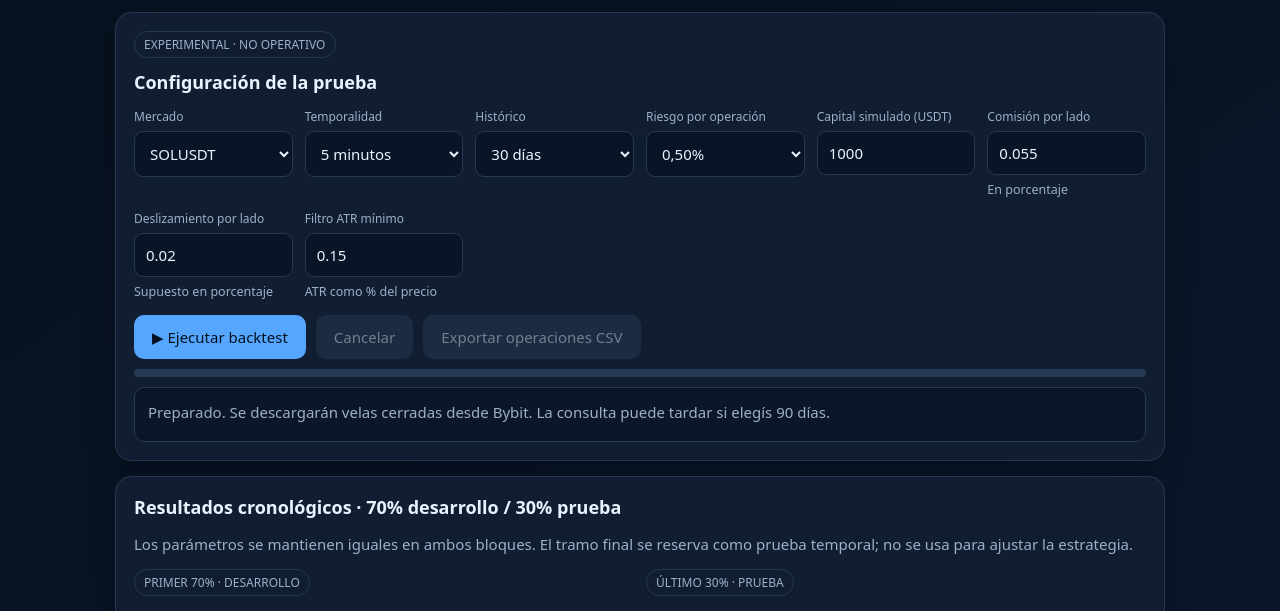
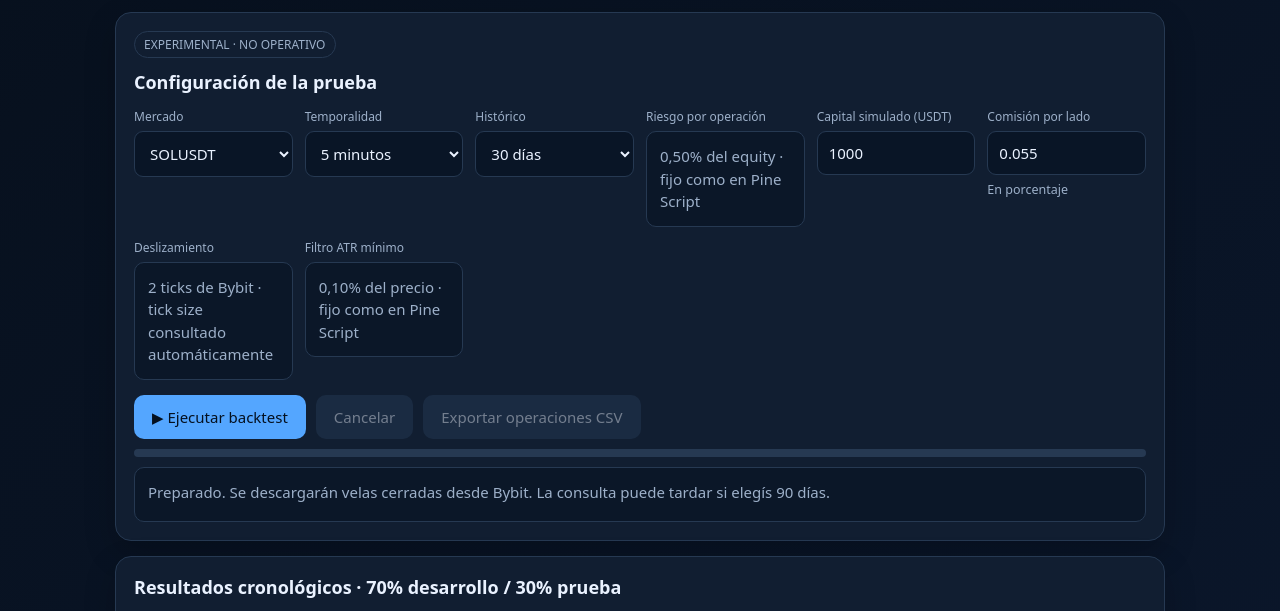
Before and after one commit to arielsuarez000-beep/suarez-algo-bot, a plain HTML site: page experiments/suarez-fibo-pinbar.html in a window 1280 px wide. Shown: the part 137-748 px from the top of the page. Drawn offline with Linux system fonts and the light colour scheme.

Commit message:
Match Pine risk sizing and fixed execution assumptions

```diff
--- a/experiments/suarez-fibo-pinbar.html
+++ b/experiments/suarez-fibo-pinbar.html
@@ -16,11 +16,11 @@
 <div class="field"><label>Mercado</label><select id="symbol"><option>BTCUSDT</option><option>ETHUSDT</option><option selected>SOLUSDT</option><option>BNBUSDT</option><option>XRPUSDT</option><option>DOGEUSDT</option><option>AVAXUSDT</option><option>LINKUSDT</option></select></div>
 <div class="field"><label>Temporalidad</label><select id="interval"><option value="5" selected>5 minutos</option><option value="15">15 minutos</option><option value="60">1 hora</option></select></div>
 <div class="field"><label>Histórico</label><select id="days"><option value="7">7 días</option><option value="30" selected>30 días</option><option value="90">90 días</option></select></div>
-<div class="field"><label>Riesgo por operación</label><select id="risk"><option value="0.25">0,25%</option><option value="0.5" selected>0,50%</option><option value="0.75">0,75%</option><option value="1">1,00%</option></select></div>
+<div class="field"><label>Riesgo por operación</label><div class="notice">0,50% del equity · fijo como en Pine Script</div></div>
 <div class="field"><label>Capital simulado (USDT)</label><input id="capital" type="number" min="100" max="1000000" step="100" value="1000"></div>
 <div class="field"><label>Comisión por lado</label><input id="fee" type="number" min="0" max="0.2" step="0.005" value="0.055"><small>En porcentaje</small></div>
-<div class="field"><label>Deslizamiento por lado</label><input id="slippage" type="number" min="0" max="0.5" step="0.005" value="0.02"><small>Supuesto en porcentaje</small></div>
-<div class="field"><label>Filtro ATR mínimo</label><input id="atrMin" type="number" min="0" max="5" step="0.05" value="0.15"><small>ATR como % del precio</small></div>
+<div class="field"><label>Deslizamiento</label><div class="notice">2 ticks de Bybit · tick size consultado automáticamente</div></div>
+<div class="field"><label>Filtro ATR mínimo</label><div class="notice">0,10% del precio · fijo como en Pine Script</div></div>
 </div>
 <div class="btnrow"><button id="run">▶ Ejecutar backtest</button><button id="cancel" class="secondary" disabled>Cancelar</button><button id="csv" class="secondary" disabled>Exportar operaciones CSV</button></div>
 <div class="bar"><span id="progress"></span></div><div id="status" class="notice" aria-live="polite">Preparado. Se descargarán velas cerradas desde Bybit. La consulta puede tardar si elegís 90 días.</div>
@@ -66,7 +66,7 @@ function simulate(rows,signals,target,settings,from,to){
  let equity=settings.capital,peak=equity,maxDD=0,closed=[],pos=null,skipUntil=from;const slip=settings.slipTicks*settings.tickSize;
  for(let i=Math.max(from,200);i<to-1;i++){const r=rows[i];
   if(pos){const sh=pos.side==='LONG'?r.l<=pos.stop:r.h>=pos.stop,th=pos.side==='LONG'?r.h>=pos.target:r.l<=pos.target;if(sh||th){const reason=sh?'STOP':'TARGET',raw=sh?pos.stop:pos.target,exit=sh?(pos.side==='LONG'?raw-slip:raw+slip):raw,gross=(pos.side==='LONG'?exit-pos.entry:pos.entry-exit)*pos.qty,fees=(pos.entry+exit)*pos.qty*settings.fee/100,net=gross-fees;equity+=net;peak=Math.max(peak,equity);maxDD=Math.max(maxDD,(peak-equity)/peak*100);closed.push({time:r.t,side:pos.side,entry:pos.entry,stop:pos.stop,exit,net,fees,reason,equity});pos=null;skipUntil=i+1}}
-  if(!pos&&i>=skipUntil&&signals[i]){const sig=signals[i],next=rows[i+1],side=sig.side,entry=side==='LONG'?next.o+slip:next.o-slip,stop=side==='LONG'?r.l-sig.atr*.20:r.h+sig.atr*.20,dist=side==='LONG'?entry-stop:stop-entry;if(!(dist>settings.tickSize&&dist<=sig.atr*3))continue;const qty=(equity*.50/100)/dist,goal=side==='LONG'?entry+dist*target:entry-dist*target;pos={side,entry,stop,target:goal,qty}}
+  if(!pos&&i>=skipUntil&&signals[i]){const sig=signals[i],next=rows[i+1],side=sig.side,entry=side==='LONG'?next.o+slip:next.o-slip,stop=side==='LONG'?r.l-sig.atr*.20:r.h+sig.atr*.20,sizingDist=side==='LONG'?r.c-stop:stop-r.c,dist=side==='LONG'?entry-stop:stop-entry;if(!(sizingDist>settings.tickSize&&sizingDist<=sig.atr*3&&dist>0))continue;const qty=(equity*.50/100)/sizingDist,goal=side==='LONG'?entry+dist*target:entry-dist*target;pos={side,entry,stop,target:goal,qty}}
  }
  if(pos){const r=rows[to-1],exit=pos.side==='LONG'?r.c-slip:r.c+slip,gross=(pos.side==='LONG'?exit-pos.entry:pos.entry-exit)*pos.qty,fees=(pos.entry+exit)*pos.qty*settings.fee/100,net=gross-fees;equity+=net;peak=Math.max(peak,equity);maxDD=Math.max(maxDD,(peak-equity)/peak*100);closed.push({time:r.t,side:pos.side,entry:pos.entry,stop:pos.stop,exit,net,fees,reason:'CIERRE FIN',equity})}
  return metrics(closed,settings.capital,maxDD)
```
